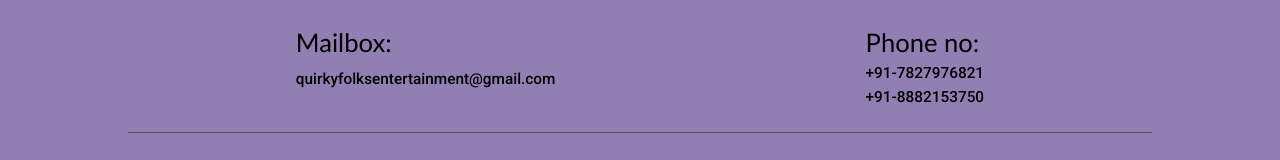
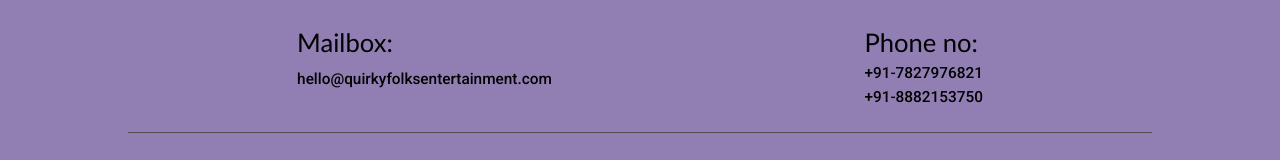
Before and after one commit to Ad-Tech-nologies/Quirky_Folks, a React (Vite) app: page / in a window 1280 px wide. Shown: the part 6121-6281 px from the top of the page. Built offline with nearby package versions, Linux system fonts and the light colour scheme.

Commit message:
Replaced the new email

```diff
--- a/src/components/footer/Footer.jsx
+++ b/src/components/footer/Footer.jsx
@@ -9,7 +9,7 @@
         <div className="links">
          <div className="mail">
           <h3>Mailbox: </h3>
-          <p>quirkyfolksentertainment@gmail.com</p>
+          <p>hello@quirkyfolksentertainment.com</p>
          </div>
          <div className="phn">
           <h3>Phone no: </h3>
```
